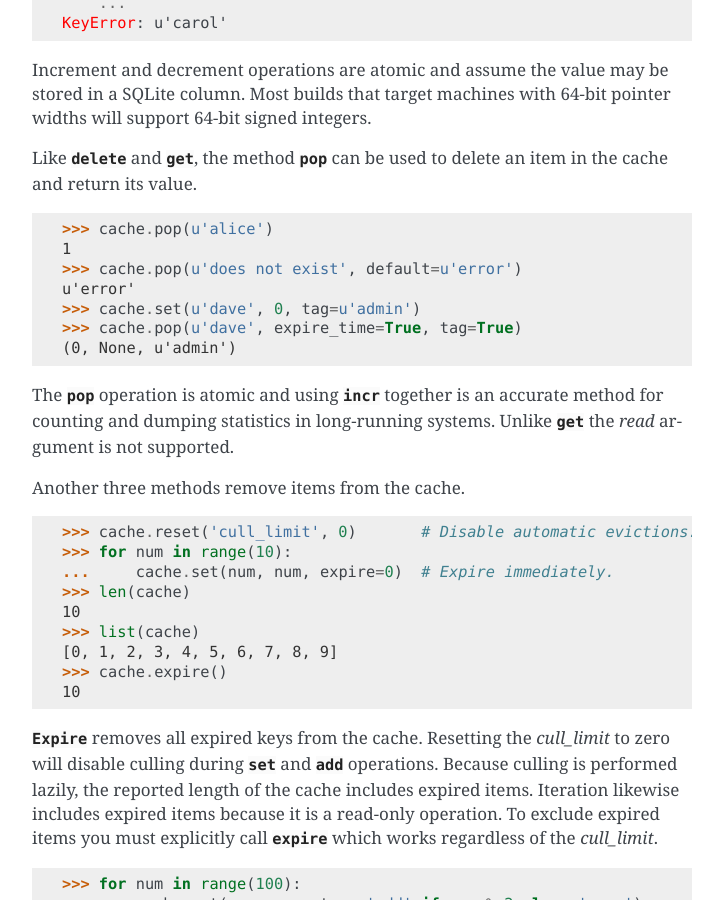
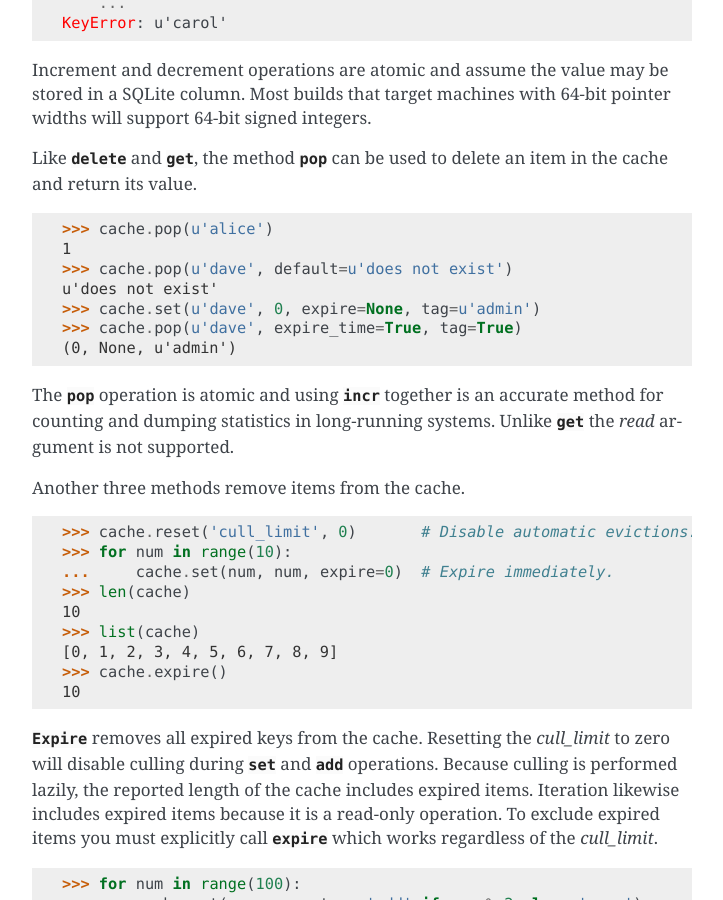
Before and after one commit to grantjenks/python-diskcache, a Sphinx documentation site: the page built from docs/tutorial.rst, in a window 1280 px wide and 900 px high, scrolled down 3364 px. Shown: the whole window, without its empty margins (388-1111 px from the left). Built offline with Sphinx 7.4.7, drawn with Linux system fonts in a browser that asks for light colours.

Commit message:
Improve tutorial snippet about pop method

```diff
--- a/docs/tutorial.rst
+++ b/docs/tutorial.rst
@@ -163,9 +163,9 @@ used to delete an item in the cache and return its value.
 
     >>> cache.pop(u'alice')
     1
-    >>> cache.pop(u'does not exist', default=u'error')
-    u'error'
-    >>> cache.set(u'dave', 0, tag=u'admin')
+    >>> cache.pop(u'dave', default=u'does not exist')
+    u'does not exist'
+    >>> cache.set(u'dave', 0, expire=None, tag=u'admin')
     >>> cache.pop(u'dave', expire_time=True, tag=True)
     (0, None, u'admin')
 
```
